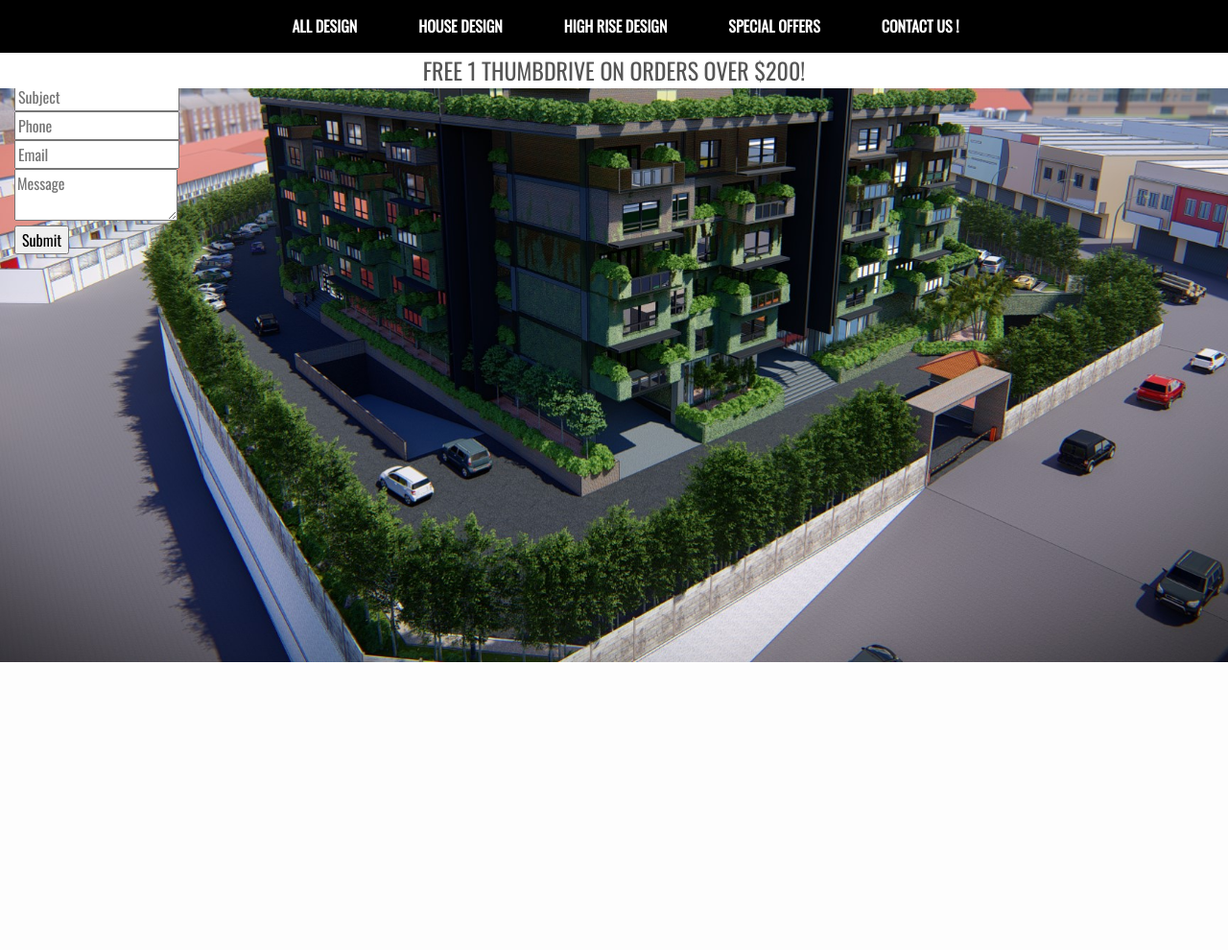
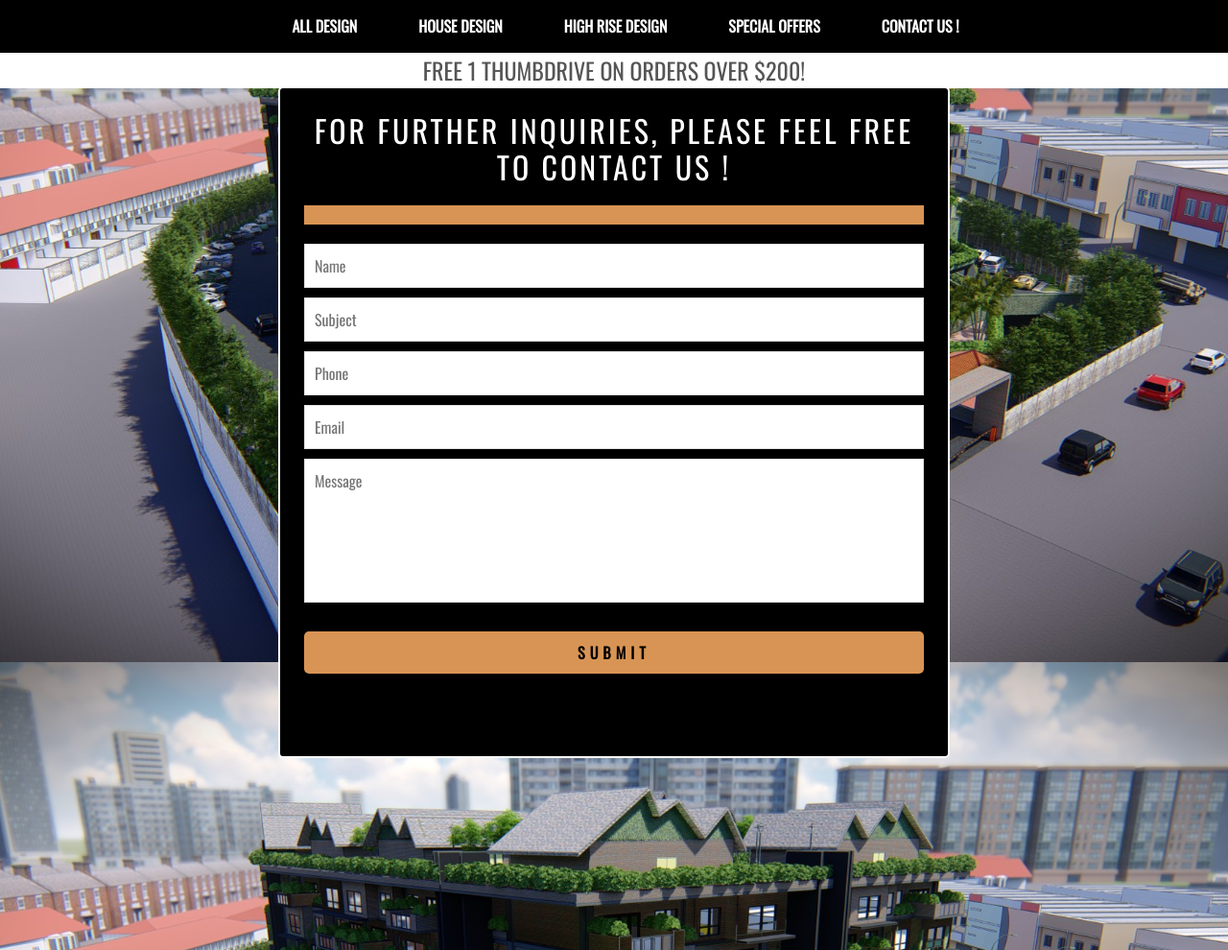
Before and after one commit to kugared94/E-commerce-project, a Django app: page /contact/ in a window 1280 px wide. Shown: the part 110-1100 px from the top of the page at 96% size. Before the commit the page ends 800 px from the top, so only its background shows below. Run offline with Django 3.2, Linux system fonts and the light colour scheme; some libraries are stand-ins or nearby versions.

Commit message:
settle all the css mistake

```diff
--- a/checkout/static/checkout/css/checkout.css
+++ b/checkout/static/checkout/css/checkout.css
@@ -65,4 +65,6 @@ select option[value=""] {
     height: 100%;
 }
 
-header-container
+.header-container {
+    padding-top: 500px;
+}
--- a/checkout/templates/checkout/checkout.html
+++ b/checkout/templates/checkout/checkout.html
@@ -7,7 +7,7 @@
 {% endblock %}
 
 {% block page_header %}
-    <div class="container header-container">
+    <div class="container">
         <div class="row">
             <div class="col"></div>
         </div>
--- a/contact/static/css/contact.css
+++ b/contact/static/css/contact.css
@@ -1,3 +1,84 @@
+.contact-area {
+    position: relative;
+    display: flex;
+    justify-content: space-around;
+    align-items: center;
+    flex-wrap: wrap;
+    flex-direction: row;
+    width: 100%;
+    height: 1000px;
+}
+
 .contact-container-main-page {
-        padding-top: 120px;
-    }
+    padding-top: 100px;
+}
+
+.wrapper {
+    position: absolute;
+    margin-top: 600px;
+    left: 50%;
+    transform: translate(-50%, -50%);
+    max-width: 700px;
+    width: 100%;
+    background: #000000;
+    padding: 25px;
+    border-radius: 5px;
+    border: 2px solid #ffffff;
+    height: 700px;
+}
+
+.wrapper h2 {
+    text-align: center;
+    margin-bottom: 20px;
+    text-transform: uppercase;
+    letter-spacing: 3px;
+    color: white;
+}
+
+.wrapper .input_field {
+    margin-bottom: 10px;
+}
+
+.wrapper .input_field input[type="text"],
+.wrapper textarea {
+    width: 100%;
+    border: 1px solid #e0e0e0;
+    padding: 10px;
+}
+
+.wrapper textarea {
+    height: 150px;
+    resize: none;
+}
+
+.wrapper .button input[type="submit"] {
+    border: 0;
+    margin-top: 15px;
+    padding: 10px;
+    width: 100%;
+    background: #d89454;
+    color: #000000;
+    text-transform: uppercase;
+    letter-spacing: 5px;
+    font-weight: bold;
+    border-radius: 5px;
+    cursor: pointer;
+}
+
+.wrapper #error_message {
+    margin-bottom: 20px;
+    padding: 10px;
+    background: #d89454;
+    text-align: center;
+    font-size: 14px;
+    transition: all 0.5s ease;
+}
+
+.wrapper h3 {
+    margin-top: 30px;
+}
+
+div#map {
+    margin-top: 30px;
+    min-height: 360px;
+}
--- a/static/css/base.css
+++ b/static/css/base.css
@@ -20,7 +20,7 @@ body {
 }
 
 .header-container-main-page {
-    padding-top: 600px;
+    padding-top: 300px;
 }
 
 .header-container {
@@ -293,12 +293,8 @@ input[name='q']::placeholder {
         z-index: 1030;
     }
 
-    .header-container-main-page {
-        padding-top: 120px;
-    }
-
     .header-container {
-        padding-top: 60px;
+        padding-top: 200px;
     }
 
     .display-4.display-4 {
@@ -378,3 +374,4 @@ input[name='q']::placeholder {
         min-width: 150px;
     }
 }
+}
```
Also changed, not shown: mad_commerce/settings.py (+20 -20 lines).
